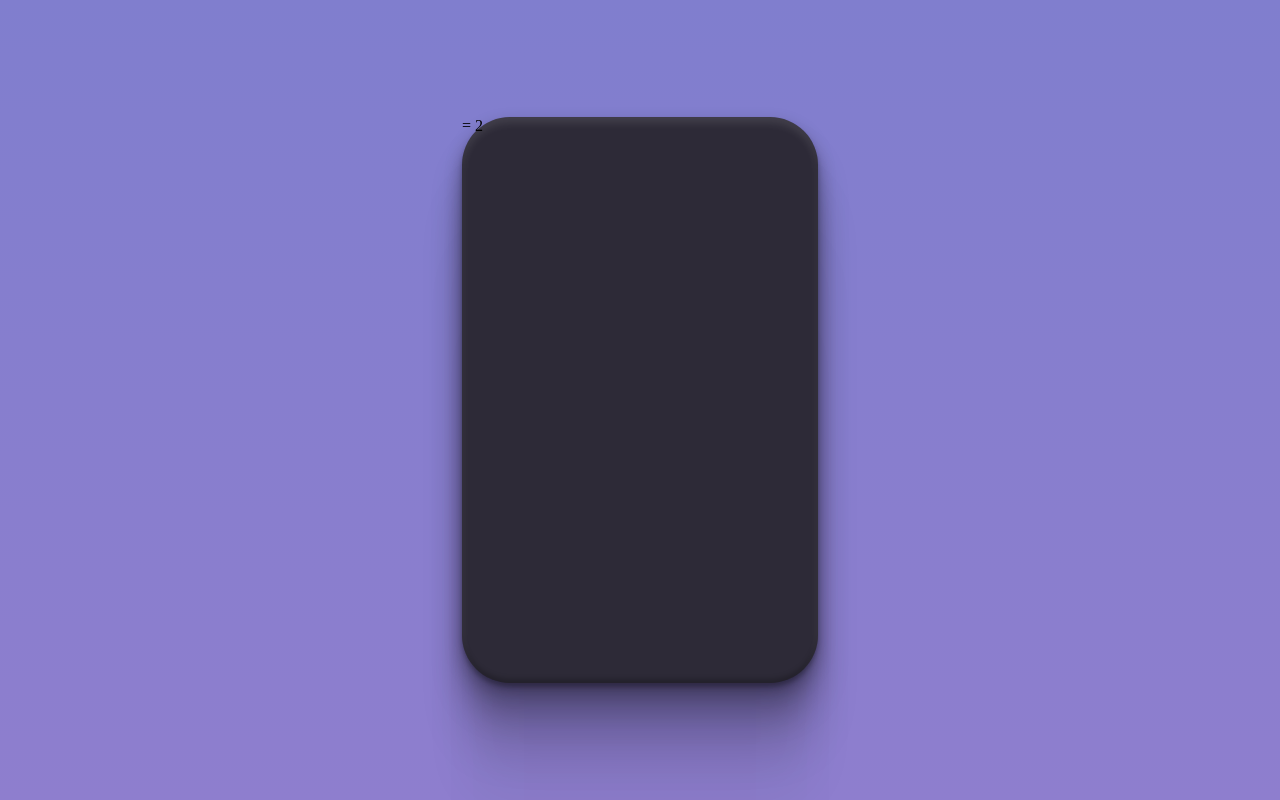
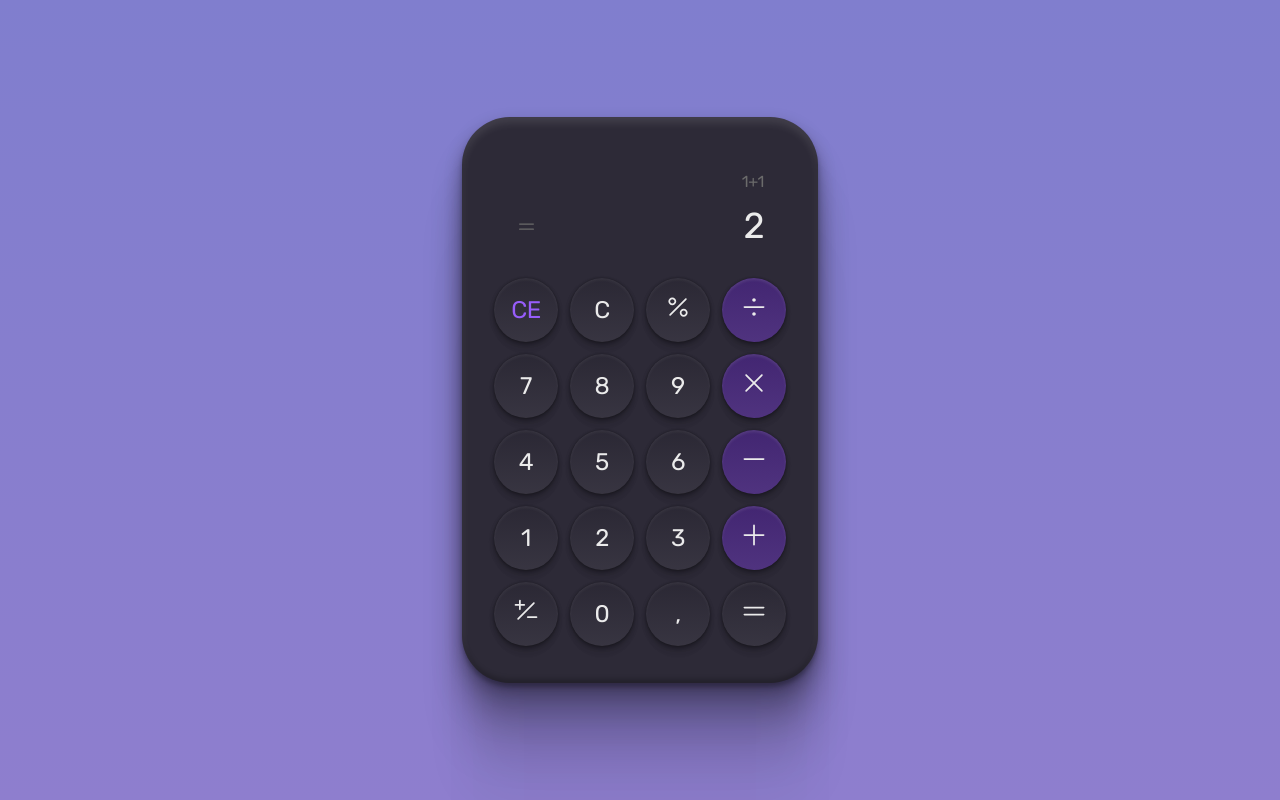
Before and after one commit to JonataBrs/Calculator, a plain HTML site: page index.html in a window 1280 px wide. Drawn offline with Linux system fonts and the light colour scheme.

Commit message:
layout ✔

```diff
--- a/index.html
+++ b/index.html
@@ -1,6 +1,9 @@
 <!DOCTYPE html>
 <html lang="pt-br">
 <head>
+    <link rel="preconnect" href="https://fonts.googleapis.com">
+    <link rel="preconnect" href="https://fonts.gstatic.com" crossorigin>
+    <link href="https://fonts.googleapis.com/css2?family=Rubik&display=swap" rel="stylesheet">
     <link rel="stylesheet" href="style.css">
     <meta charset="UTF-8">
     <meta http-equiv="X-UA-Compatible" content="IE=edge">
@@ -11,11 +14,33 @@
 <body>
     <div id="calculator">
         <div id="display">
-            <div id="last-calc"></div>
+            <div id="last-calc">1+1</div>
             <div id="result">
-                <span>=</span>
+                <img src="./assets/equals.svg" alt="equals">
                 <span>2</span>
             </div>
+        </div>
+        <div id="keyboard">
+          <button class="second">CE</button>
+          <button>C</button>
+          <button><img src="./assets/percent.svg"></button>
+          <button class="ter"><img src="./assets/divide.svg" alt=""></button>
+          <button>7</button>
+          <button>8</button>
+          <button>9</button>
+          <button class="ter"><img src="./assets/X.svg" alt=""></button>
+          <button>4</button>
+          <button>5</button>
+          <button>6</button>
+          <button class="ter"><img src="./assets/minus.svg" alt=""></button>
+          <button>1</button>
+          <button>2</button>
+          <button>3</button>
+          <button class="ter"><img src="./assets/plus.svg" alt=""></button>
+          <button><img src="./assets/plusminus.svg" alt=""></button>
+          <button>0</button>
+          <button>, </button>
+          <button><img src="./assets/equal.svg" alt=""></button>
         </div>
     </div>
 </body>
--- a/style.css
+++ b/style.css
@@ -16,6 +16,10 @@ body{
     place-content: center;
     /* uma das milhares de forma de centralizar a div */
 }
+body * {
+    font-family: 'Rubik';
+    letter-spacing: -0.02em;
+}
 
 #calculator {
     width: 356px;
@@ -31,3 +35,62 @@ body{
            inset 0px -4px 5px rgba(0, 0, 0, 0.22);
     border-radius: 48px;
 }
+
+#display {
+    margin-top: 54px;
+    padding-inline: 54px;
+
+}
+#last-calc {
+    text-align: right;
+    line-height: 140%;
+    color: #6b6b6b;
+}
+
+#result {
+    margin-top: 8px;
+    display: flex;
+    justify-content: space-between;
+    color: #ebebeb;
+}
+
+#result span {
+    font-size: 36px;
+    line-height: 140%;
+}
+
+#keyboard {
+    margin-top: 26px;
+    margin-inline: 32px;
+    padding-bottom: 32px;
+    display:grid;
+    grid-template-columns: repeat(4, 1fr);
+    gap: 12px;
+}
+button{
+    border: 0;
+    width: 64px;
+    height: 64px;
+    background: linear-gradient(180deg, rgba(0, 0, 0, 0.05) 0%, rgba(255, 255, 255, 0.05) 100%), #2D2A37;
+    box-shadow: 0px 11px 7px rgba(0, 0, 0, 0.01), 0px 7px 7px rgba(0, 0, 0, 0.04), 0px 4px 6px rgba(0, 0, 0, 0.1), 0px 2px 4px rgba(0, 0, 0, 0.26), 0px 0px 2px rgba(0, 0, 0, 0.29), inset 0px 2px 3px rgba(255, 255, 255, 0.06);
+    border-radius: 999px;
+    font-size: 24px;
+    line-height: 28px;
+    color: #EBEBEB;
+
+}
+
+.second {
+    color: #975DFA;
+}
+.ter {
+    background: linear-gradient(180deg, rgba(0, 0, 0, 0.05) 0.01%,
+     rgba(255, 255, 255, 0.05) 100%), #462878;
+    box-shadow: 0px 11px 7px rgba(0, 0, 0, 0.01),
+     0px 7px 7px rgba(0, 0, 0, 0.04),
+      0px 4px 6px rgba(0, 0, 0, 0.1),
+       0px 2px 4px rgba(0, 0, 0, 0.26),
+        0px 0px 2px rgba(0, 0, 0, 0.29),
+         inset 0px 2px 3px rgba(255, 255, 255, 0.1);
+    border-radius: 999px;
+}
```
Also changed, not shown: assets/X.svg (added), assets/divide.svg (added), assets/equal.svg (added), assets/minus.svg (added), assets/percent.svg (added), assets/plus.svg (added), assets/plusminus.svg (added).
